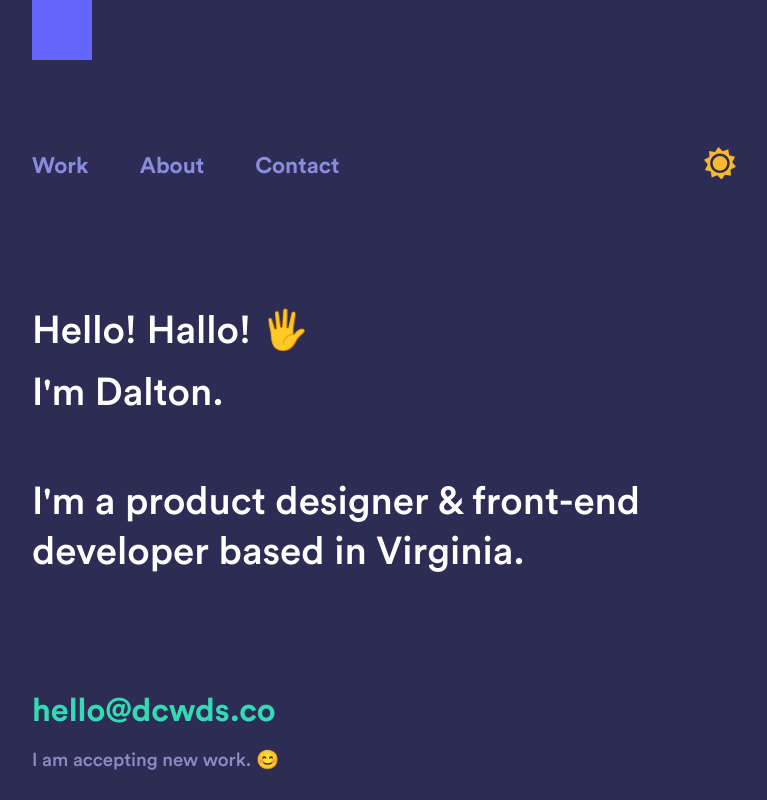
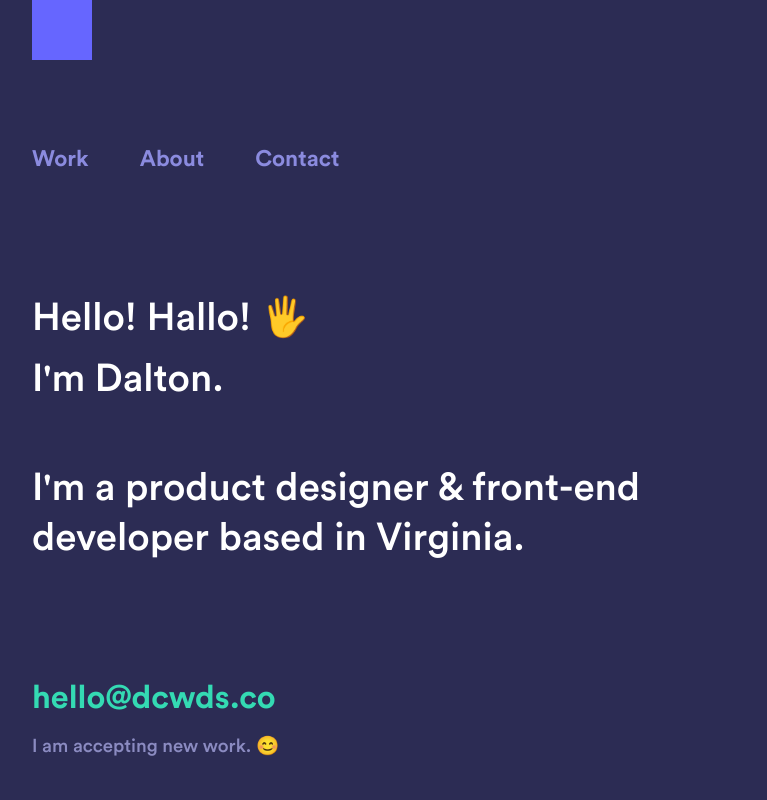
Before and after one commit to dcwds/portfolio, a Gatsby site: page / in a window 1280 px wide. Shown: the top 800 px of the page, without its empty margins (256-1023 px from the left). Built offline with nearby package versions, Linux system fonts and the light colour scheme; Gatsby itself is replaced by a stand-in of ours.

Commit message:
Remove theme selector for Netlify debugging.

```diff
--- a/src/components/header.tsx
+++ b/src/components/header.tsx
@@ -28,7 +28,6 @@ const Header = () => {
   return (
     <header className="navigation">
       <ul className="nav-items">{items}</ul>
-      <ThemeSelector />
     </header>
   )
 }
```
